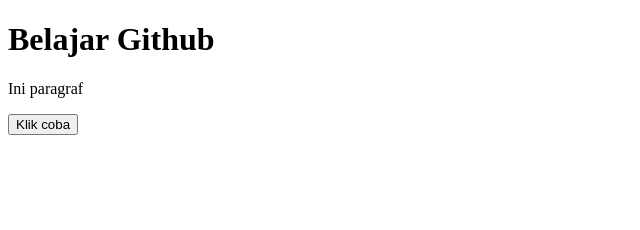
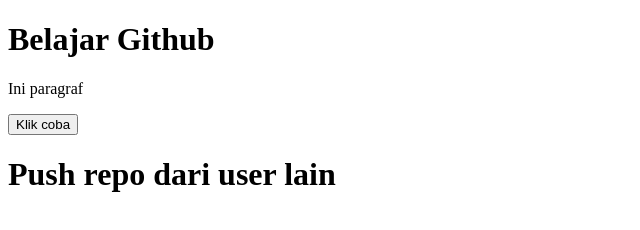
Before and after one commit to mhkdwi/belajar-github, a plain HTML site: page index.html in a window 1280 px wide. Shown: the whole page, without its empty margins (0-640 px from the left). Drawn offline with Linux system fonts and the light colour scheme.

Commit message:
menambah h1 di index.html dan nambah file script.js

```diff
--- a/index.html
+++ b/index.html
@@ -9,5 +9,7 @@
     <h1>Belajar Github</h1>
     <p>Ini paragraf</p>
     <button>Klik coba</button>
+
+    <h1>Push repo dari user lain</h1>
 </body>
 </html>
--- /dev/null
+++ b/script.js
@@ -0,0 +1 @@
+console.log("Halo dari user lain")
```
